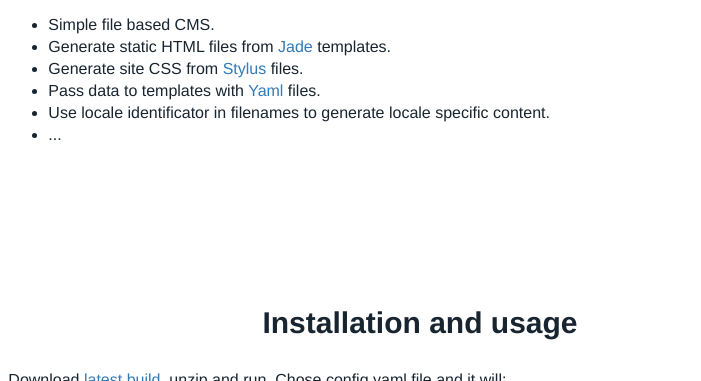
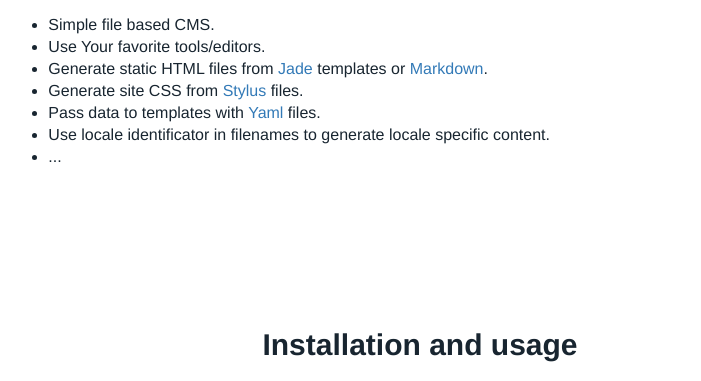
Before and after one commit to entu/ssg, a plain HTML site: page index.html in a window 1280 px wide. Shown: the part 719-1100 px from the top of the page, without its empty margins (220-921 px from the left). Drawn offline with nearby package versions, Linux system fonts and the light colour scheme.

Commit message:
Benefits

```diff
--- a/index.html
+++ b/index.html
@@ -2,7 +2,8 @@
 <h2>Benefits</h2>
 <ul>
 <li>Simple file based CMS.</li>
-<li>Generate static HTML files from <a href="http://jade-lang.com">Jade</a> templates.</li>
+<li>Use Your favorite tools/editors.</li>
+<li>Generate static HTML files from <a href="http://jade-lang.com">Jade</a> templates or <a href="https://en.wikipedia.org/wiki/Markdown">Markdown</a>.</li>
 <li>Generate site CSS from <a href="http://stylus-lang.com">Stylus</a> files.</li>
 <li>Pass data to templates with <a href="http://yaml.org">Yaml</a> files.</li>
 <li>Use locale identificator in filenames to generate locale specific content.</li>
```
Also changed, not shown: README.md.
